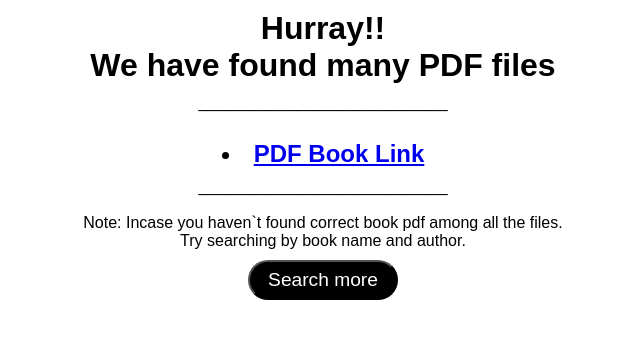
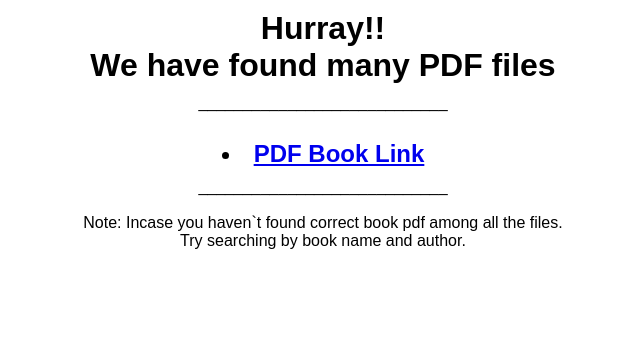
Before and after one commit to developerharry/Book-PDF-Download, a Flask app: template template/result.html in a window 1280 px wide. Shown: the top 339 px of the page, without its empty margins (317-957 px from the left). Run offline with Flask 2, Linux system fonts and the light colour scheme; the template is opened without the code that fills it: most values are stand-ins (such as "Sample title", 1, 10 or a date in 2020).

Commit message:
Update result.html

```diff
--- a/template/result.html
+++ b/template/result.html
@@ -14,8 +14,7 @@
 {% endfor %}
 
 <p>____________________________<br><br>Note: Incase you haven`t found correct book pdf among all the files.<br> Try searching by book name and author.</p>
-<form action="https://book-pdf-downloader.herokuapp.com">
-    <input type="submit" value="Search more" id="back" />
+
 </form>
 </body>
 </html>
```
